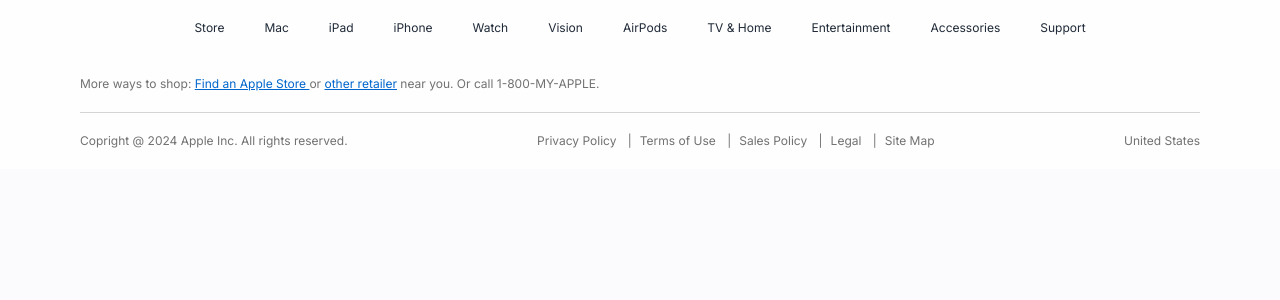
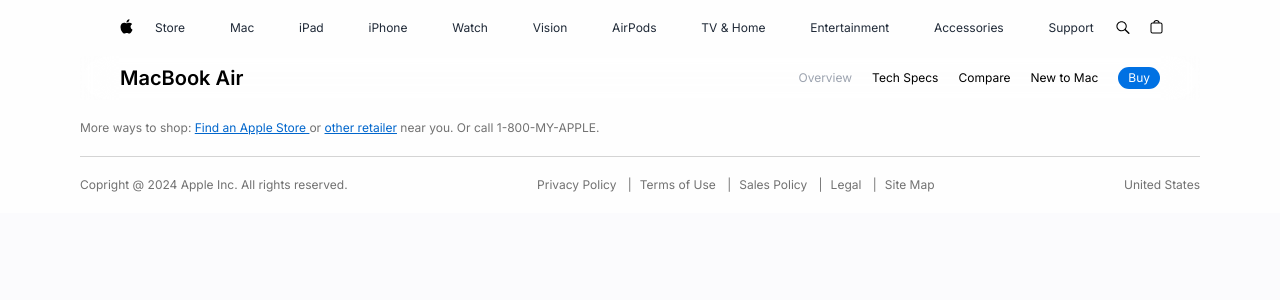
Before and after one commit to israelmitolu/macbook-air, a React (Vite) app: page / in a window 1280 px wide. Shown: the top 300 px of the page. Built offline with nearby package versions, Linux system fonts and the light colour scheme.

Commit message:
Setup Navbars and other sections

```diff
--- a/src/App.jsx
+++ b/src/App.jsx
@@ -1,12 +1,14 @@
 import Footer from "./components/Footer";
 import Navbar from "./components/Navbar";
 import SmoothScrolling from "./components/SmoothScrolling";
+import StickyNav from "./components/StickyNav";
 
 const App = () => {
   return (
     <SmoothScrolling>
       <main className="bg-white bg-opacity-80 overflow-y-auto">
         <Navbar />
+        <StickyNav />
         <Footer />
       </main>
     </SmoothScrolling>
--- /dev/null
+++ b/src/components/Button.jsx
@@ -0,0 +1,15 @@
+import PropTypes from "prop-types";
+
+const Button = ({ text }) => {
+  return (
+    <button className="text-white bg-[#0071e3] text-xs px-[10px] py-[3px] rounded-full">
+      {text}
+    </button>
+  );
+};
+
+Button.propTypes = {
+  text: PropTypes.string.isRequired,
+};
+
+export default Button;
--- a/src/components/Navbar.jsx
+++ b/src/components/Navbar.jsx
@@ -1,21 +1,35 @@
-import { navLists } from "../constants";
+import { globalNavItems } from "../constants";
+import SearchIcon from "../assets/images/SearchIcon.svg";
+import CartIcon from "../assets/images/CartIcon.svg";
+import Logo from "../assets/images/AppleLogo.svg";
 
 const Navbar = () => {
   return (
-    <header className="w-full py-5 sm:px-10 px-5 flex justify-between items-center">
-      <nav className="flex w-full screen-max-width">
-        <div className="flex flex-1 justify-center max-sm:hidden">
-          {navLists.map((item) => (
-            <div
+    <nav className="w-full py-2 sm:px-10 px-5 flex justify-between items-center screen-max-width">
+      <img src={Logo} className="w-auto h-10 cursor-pointer" alt="logo" />
+      <ul className="flex items-center justify-around w-full">
+        {globalNavItems.map((item) => (
+          <li
             key={item}
-              className="px-5 text-xs cursor-pointer text-gray-800 hover:text-black  transition-all"
+            className="text-xs cursor-pointer text-gray-800 hover:text-black  transition-all"
           >
             {item}
-            </div>
+          </li>
         ))}
+      </ul>
+      <div className="flex items-center">
+        <img
+          src={SearchIcon}
+          className="w-auto h-10 cursor-pointer"
+          alt="search"
+        />
+        <img
+          src={CartIcon}
+          className="w-auto h-10 cursor-pointer ml-5"
+          alt="cart"
+        />
       </div>
     </nav>
-    </header>
   );
 };
 
--- /dev/null
+++ b/src/components/StickyNav.jsx
@@ -0,0 +1,33 @@
+import { useState } from "react";
+import { navLinks } from "../constants";
+import Button from "./Button";
+
+const StickyNav = () => {
+  const [activeLink, setActiveLink] = useState(0);
+
+  return (
+    <nav className="w-full py-2 sm:px-10 px-5 flex justify-between items-center screen-max-width sticky top-0 backdrop-blur-lg">
+      <p className="font-semibold text-xl">MacBook Air</p>
+      <div className="flex items-center gap-5">
+        <ul className="flex items-center gap-5">
+          {navLinks.map((link, index) => (
+            <li
+              key={index}
+              className={`cursor-pointer text-xs transition ${
+                index === activeLink
+                  ? "text-gray-400 cursor-default"
+                  : "text-black hover:text-[#0066cc]"
+              }`}
+              onClick={() => setActiveLink(index)}
+            >
+              {link}
+            </li>
+          ))}
+        </ul>
+        <Button text="Buy" />
+      </div>
+    </nav>
+  );
+};
+
+export default StickyNav;
--- a/src/constants/index.js
+++ b/src/constants/index.js
@@ -1,4 +1,4 @@
-export const navLists = [
+export const globalNavItems = [
   "Store",
   "Mac",
   "iPad",
@@ -12,6 +12,8 @@
   "Support",
 ];
 
+export const navLinks = ["Overview", "Tech Specs", "Compare", "New to Mac"];
+
 export const footerLinks = [
   "Privacy Policy",
   "Terms of Use",
--- /dev/null
+++ b/src/sections/Hero.jsx
@@ -0,0 +1,5 @@
+const Hero = () => {
+  return <div>Hero</div>;
+};
+
+export default Hero;
--- /dev/null
+++ b/src/sections/Performance.jsx
@@ -0,0 +1,5 @@
+const Performance = () => {
+  return <div>Performance</div>;
+};
+
+export default Performance;
--- /dev/null
+++ b/src/sections/PortableDesign.jsx
@@ -0,0 +1,5 @@
+const PortableDesign = () => {
+  return <div>PortableDesign</div>;
+};
+
+export default PortableDesign;
```
Lines whose indentation alone changed are shown as unchanged.
